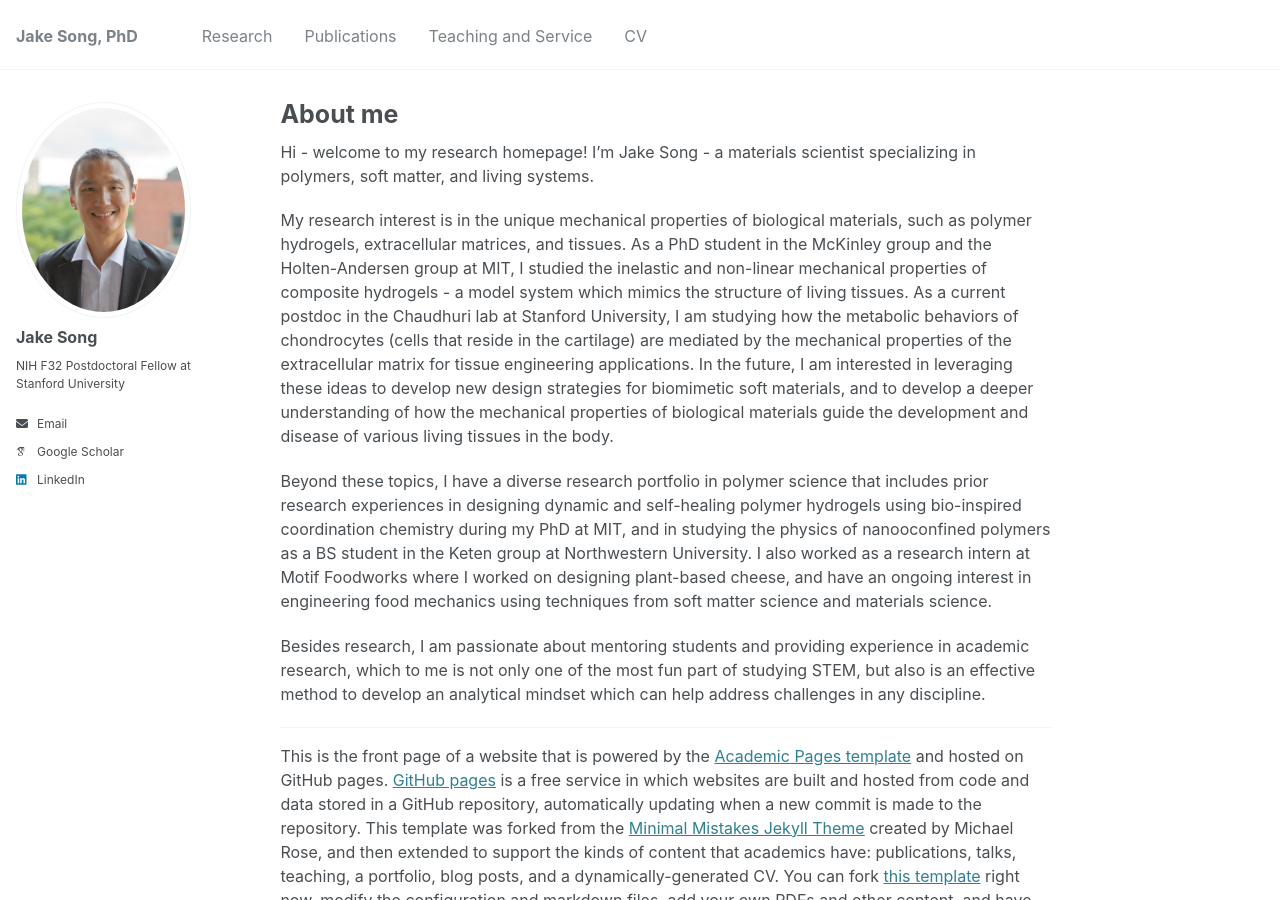
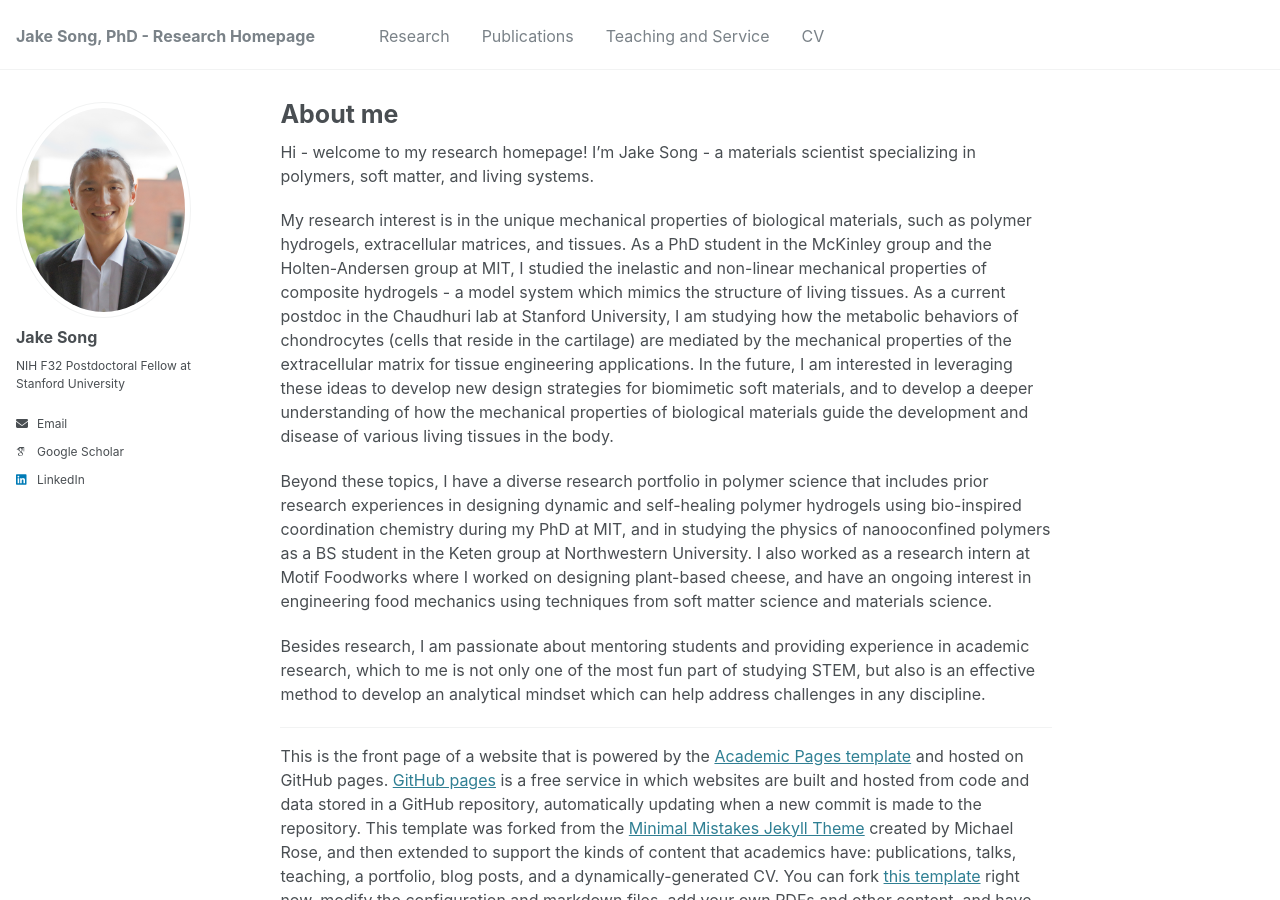
Before and after one commit to jakesong15/jakesong15.github.io, a Jekyll site: the page built from _pages/about.md, in a window 1280 px wide and 900 px high. Built offline with Jekyll 4.4.1, drawn with Linux system fonts in a browser that asks for light colours; some web fonts are replaced.

Commit message:
Update _config.yml

```diff
--- a/_config.yml
+++ b/_config.yml
@@ -8,7 +8,7 @@
 
 # Basic Site Settings
 locale                   : "en-US"
-title                    : "Jake Song, PhD"
+title                    : "Jake Song, PhD - Research Homepage"
 title_separator          : "-"
 name                     : &name "Jake Song"
 description              : &description "personal description"
```
